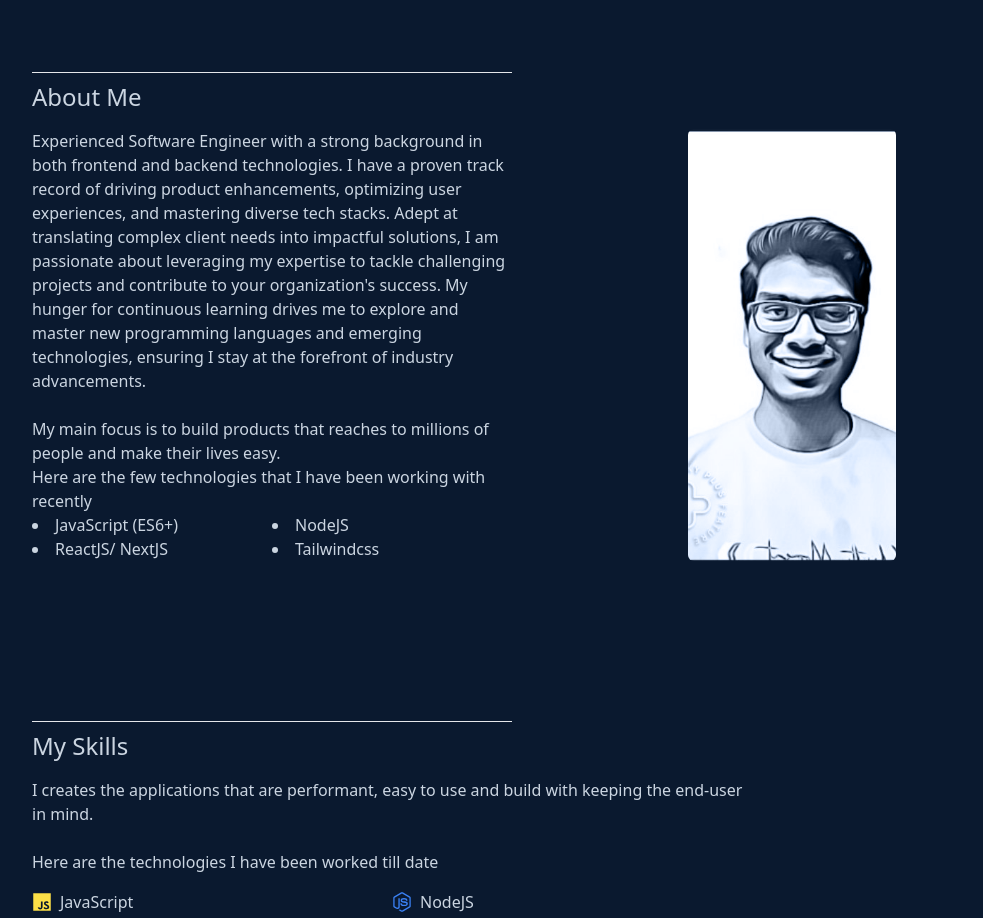
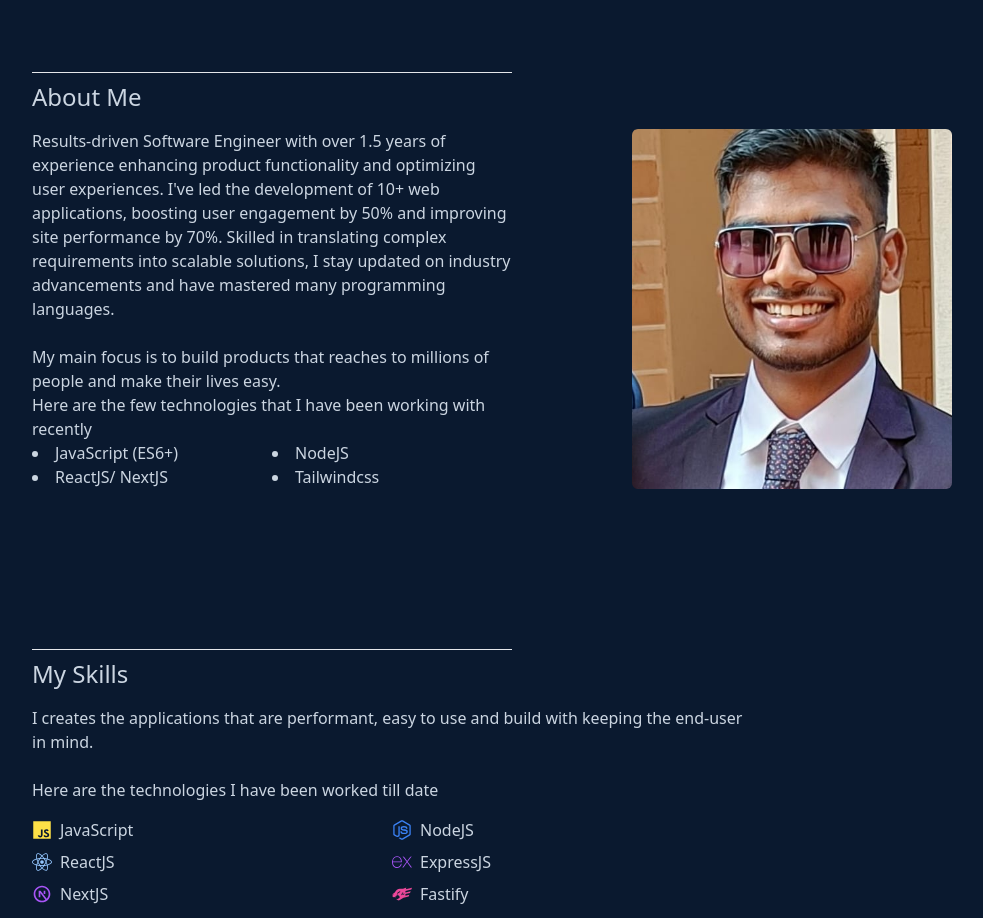
Before and after one commit to PrinceSingh19/PortFolio, a React (Vite) app: page / in a window 1280 px wide. Shown: the part 960-1878 px from the top of the page, without its empty margins (128-1111 px from the left). Built offline with nearby package versions, Linux system fonts and the light colour scheme.

Commit message:
updated the page details

```diff
--- a/src/components/About.jsx
+++ b/src/components/About.jsx
@@ -21,14 +21,11 @@ const About = () => {
 						className="order-2 md:order-first"
 					>
 						<p>
-							Experienced Software Engineer with a strong background in both frontend and backend
-							technologies. I have a proven track record of driving product enhancements, optimizing
-							user experiences, and mastering diverse tech stacks. Adept at translating complex
-							client needs into impactful solutions, I am passionate about leveraging my expertise
-							to tackle challenging projects and contribute to your organization's success. My
-							hunger for continuous learning drives me to explore and master new programming
-							languages and emerging technologies, ensuring I stay at the forefront of industry
-							advancements.
+							Results-driven Software Engineer with over 1.5 years of experience enhancing product
+							functionality and optimizing user experiences. I've led the development of 10+ web
+							applications, boosting user engagement by 50% and improving site performance by 70%.
+							Skilled in translating complex requirements into scalable solutions, I stay updated on
+							industry advancements and have mastered many programming languages.
 						</p>
 						<br />
 						<p>
@@ -49,9 +46,9 @@ const About = () => {
 					</motion.div>
 					<div className=" mt-6 mb-3 md:mb-0 md:mt-0 md:ml-20 flex justify-center">
 						<img
-							src="/images/avatar.jpg"
+							src="/images/my-photo.jpeg"
 							alt="my profie image"
-							className="object-cover w-52 rounded-md mix-blend-luminosity"
+							className="object-cover w-52 md:w-80 rounded-md "
 						/>
 					</div>
 				</div>
--- a/src/components/Navbar.jsx
+++ b/src/components/Navbar.jsx
@@ -48,7 +48,7 @@ const Navbar = () => {
 							transition={{ duration: 0.3, delay: 0.2 * 4 }}
 						>
 							<a
-								href="https://drive.google.com/file/d/1FhrIf-_9868OXhHxP1abzn3wT0SKvVJo/view?usp=sharing"
+								href="https://drive.google.com/file/d/1QFoYNy-Pe1UiZRxjDcMKmcP81GsFbsRS/view?usp=sharing"
 								target="_blank"
 								className="hover:bg-slate-700 md:hover:bg-inherit  w-full text-center py-1 font-medium md:font-normal"
 							>
@@ -83,7 +83,7 @@ const Navbar = () => {
 									className="pt-9"
 								>
 									<a
-										href="https://drive.google.com/file/d/1FhrIf-_9868OXhHxP1abzn3wT0SKvVJo/view?usp=sharing"
+										href="https://drive.google.com/file/d/1QFoYNy-Pe1UiZRxjDcMKmcP81GsFbsRS/view?usp=sharing"
 										target="_blank"
 										className="hover:bg-slate-700 md:hover:bg-inherit  w-full text-center py-1 font-medium md:font-normal"
 									>
```
Also changed, not shown: public/images/my-photo.jpeg (added).
